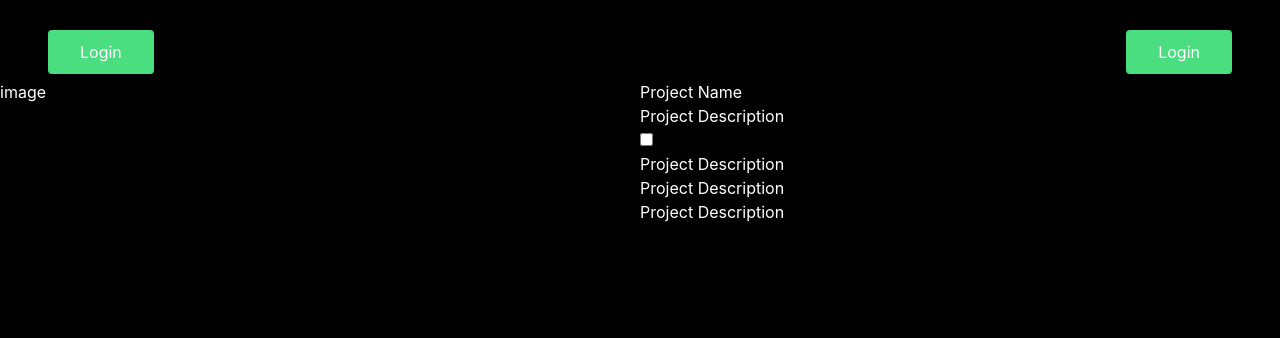
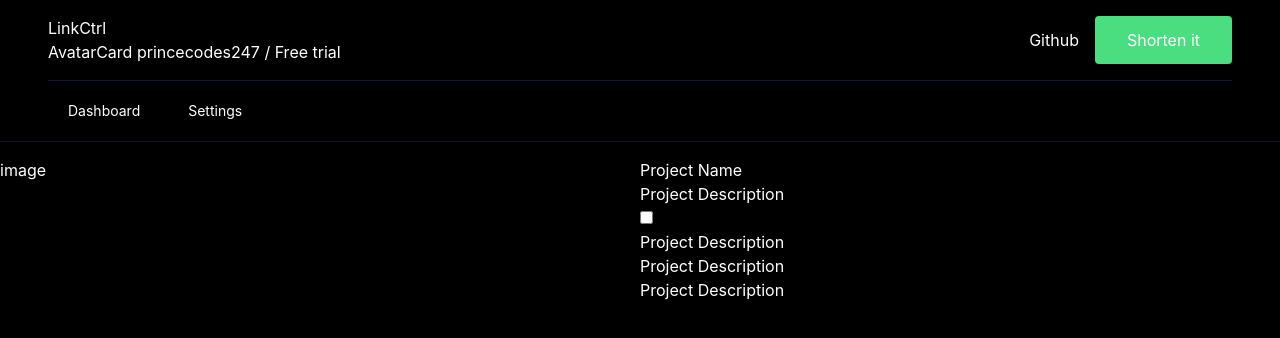
Before and after one commit to princecodes247/LinkCtrl--frontend, a React (Vite) app: page /project in a window 1280 px wide. Shown: the top 338 px of the page. Built offline with nearby package versions, Linux system fonts and the light colour scheme.

Commit message:
Update dashboard Header

```diff
--- a/src/components/ui/Header/DashboardHeader.jsx
+++ b/src/components/ui/Header/DashboardHeader.jsx
@@ -1,21 +1,54 @@
 // import React, { useState } from 'react';
 import React from 'react';
+import PropTypes from 'prop-types';
 import Button from '../Button';
 // import './App.css'
 
-function DashboardHeader() {
+function DashboardHeader({ currentOption }) {
+  // Get the current location from the url
+  const navOptions = [
+    {
+      name: 'Dashboard',
+      link: '/dashboard',
+    },
+    {
+      name: 'Settings',
+      link: '/settings',
+    },
+  ];
   return (
-    <header className="top-0 w-full flex justify-between p-12 py-4">
-      <nav>
-        <div className="App-header">LinkCtrl</div>
-        <Button to="login">Login</Button>
+    <header className="top-0 flex flex-col justify-between w-full py-4 text-white">
+      <nav className="flex justify-between pb-4 mx-12 border-b items-center border-b-gray-900">
+        <div className="flex-1">
+          <div>LinkCtrl</div>
+          <div>AvatarCard princecodes247 / Free trial</div>
+        </div>
+        <div className="flex justify-end gap-4 items-center">
+          <a href="https://www.github.com/princecodes247">Github</a>
+          <Button>Shorten it</Button>
+        </div>
       </nav>
-      <nav>
-        <div className="App-header">LinkCtrl</div>
-        <Button to="login">Login</Button>
+      <nav className="flex gap-2 px-12 py-2 border-b border-b-gray-900">
+        {navOptions.map((option) => (
+          <div
+            className={`p-5 py-3 transition-all duration-75 bg-gray-400 ${
+              option.name === currentOption ? 'bg-opacity-10' : 'bg-opacity-0'
+            } rounded hover:bg-opacity-10`}
+          >
+            <p className="text-sm">{option.name}</p>
+          </div>
+        ))}
       </nav>
     </header>
   );
 }
 
+DashboardHeader.defaultProps = {
+  currentOption: 'dashboard',
+};
+
+DashboardHeader.propTypes = {
+  currentOption: PropTypes.string,
+};
+
 export default DashboardHeader;
```
